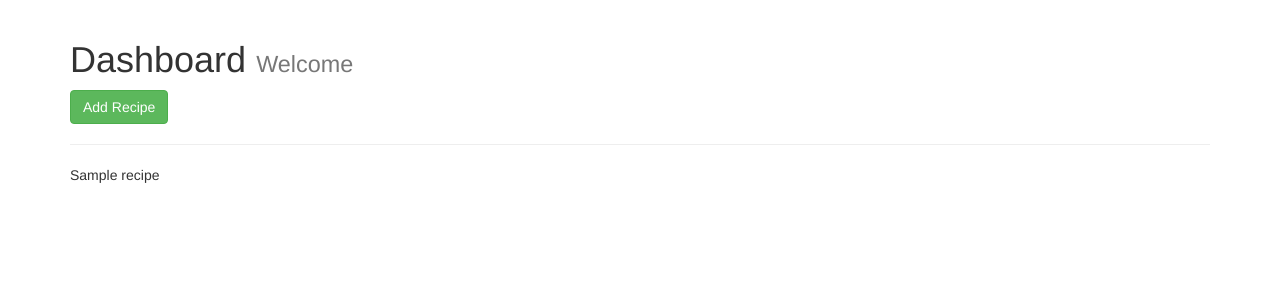
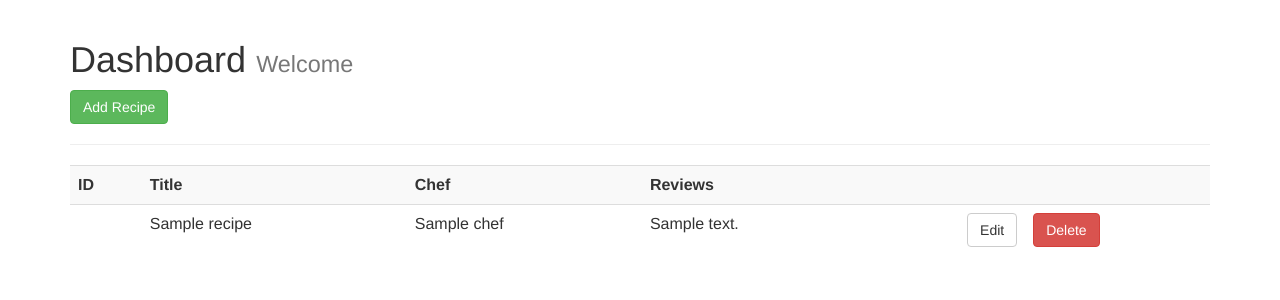
Before and after one commit to luciangheorghe/recipesApp2, a Flask app: template templates/dashboard.html in a window 1280 px wide. Shown: the part 52-352 px from the top of the page. Run offline with Flask 2, Linux system fonts and the light colour scheme; the template is opened without the code that fills it: most values are stand-ins (such as "Sample title", 1, 10 or a date in 2020); some libraries are stand-ins or nearby versions.

Commit message:
display single recipe - fixed

```diff
--- a/app.py
+++ b/app.py
@@ -1,5 +1,6 @@
 from flask import Flask, render_template, flash, redirect, url_for, session, request, logging
 from flask_pymongo import PyMongo
+from bson.objectid import ObjectId
 from wtforms import Form, StringField, IntegerField, TextAreaField, PasswordField, validators
 from passlib.hash import sha256_crypt
 from functools import wraps
@@ -11,10 +12,8 @@ app.config['MONGO_DBNAME'] = 'recipesapp89'
 app.config['MONGO_URI'] = 'mongodb://lucas89:David2000@ds247439.mlab.com:47439/recipesapp89'
 
 
-# init MongoDB
+# Init MongoDB
 mongo = PyMongo(app)
-
-
 
 # Home
 @app.route('/')
@@ -29,13 +28,24 @@ def about():
 # Recipes
 @app.route('/recipes')
 def recipes():
-    return render_template('recipes.html')
+    recipes = mongo.db.recipes
+
+    find_recipes = mongo.db.recipes.find()
+
+    if find_recipes > 0:
+        return render_template('recipes.html', recipes=find_recipes)
+    else:
+        msg = 'No Recipes Found'
+        return render_template('recipes.html', msg=msg)
+    # return render_template('recipes.html')
 
 
 # Single Recipe
-@app.route('/recipe/<string:id>/')
-def recipe(id):
-    return render_template('recipe.html', recipe=recipe)
+@app.route('/recipes/<recipe_id>')
+def recipe(recipe_id):
+    the_recipe = mongo.db.recipes.find_one({"_id": ObjectId(recipe_id)})
+
+    return render_template('recipe.html', recipe=the_recipe)
 
 #Register Form Class
 class RegisterForm(Form):
@@ -127,8 +137,6 @@ def dashboard():
 
     find_recipes = mongo.db.recipes.find()
 
-    # return render_template('dashboard.html', recipes=find_recipes)
-
     if find_recipes > 0:
         return render_template('dashboard.html', recipes=find_recipes)
     else:
--- a/templates/dashboard.html
+++ b/templates/dashboard.html
@@ -4,12 +4,24 @@
   <h1>Dashboard <small>Welcome {{session.username}}</small></h1>
   <a class="btn btn-success" href="/add_recipe">Add Recipe</a>
   <hr />
-
-
-  {% for recipe in recipes %}
-    {{recipe.title}}
-  {% endfor %}
-
-
-
+  <table class="table table-striped">
+      <tr>
+        <th>ID</th>
+        <th>Title</th>
+        <th>Chef</th>
+        <th>Reviews</th>
+        <th></th>
+        <th></th>
+      </tr>
+      {% for recipe in recipes %}
+        <tr>
+          <td></td>
+          <td>{{ recipe.title }}</td>
+          <td>{{ recipe.chef }}</td>
+          <td>{{ recipe.reviews }}</td>
+          <td><a href="edit_recipe/{{recipe.id}}" class="btn btn-default pull-right">Edit</a></td>
+          <td><a href="#" class="btn btn-danger">Delete</a></td>
+        </tr>
+      {% endfor %}
+    </table>
 {% endblock %}
--- a/templates/recipes.html
+++ b/templates/recipes.html
@@ -4,7 +4,7 @@
   <h1>Recipes</h1>
   <ul class="list-group">
     {% for recipe in recipes %}
-      <li class="list-group-item"><a href="recipe/{{recipe._id}}">{{recipe.title}}</a></li>
+      <li class="list-group-item"><a href="recipes/{{recipe._id}}">{{recipe.title}}</a></li>
     {% endfor %}
   </ul>
 
```
